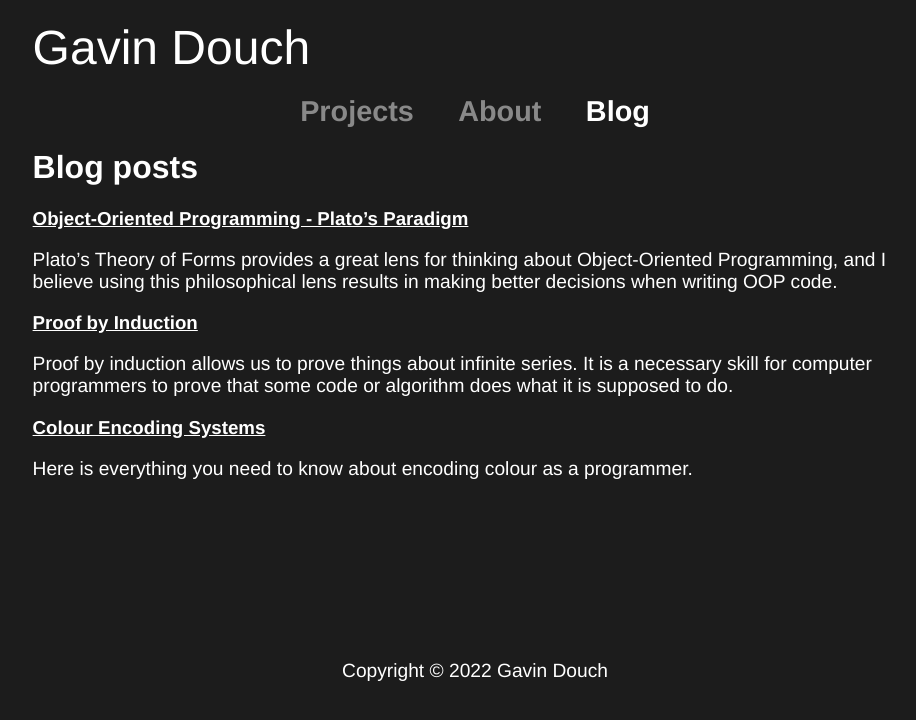
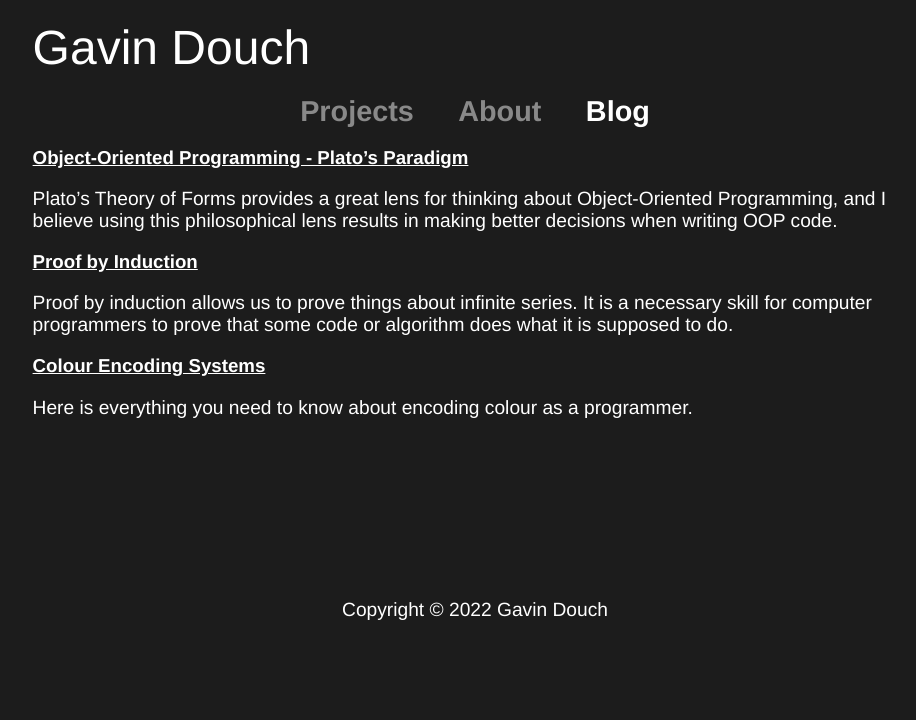
Before and after one commit to Coedice/website, a Jekyll site: the page built from blog.html, in a window 1280 px wide. Shown: the top 720 px of the page, without its empty margins (165-1081 px from the left). Built offline with Jekyll 4.4.1, drawn with Linux system fonts in a browser that asks for light colours.

Commit message:
Remove h1 in blog posts list

```diff
--- a/blog.html
+++ b/blog.html
@@ -3,11 +3,10 @@ title: Blog
 layout: default
 nav: 2
 ---
-<h1>Blog posts</h1>
 {% for post in site.posts %}
 <div>
     <h3>
-      <a href="{{ post.url }}">{{ post.title }}</a>
+        <a href="{{ post.url }}">{{ post.title }}</a>
     </h3>
     {{ post.excerpt }}
 </div>
```
